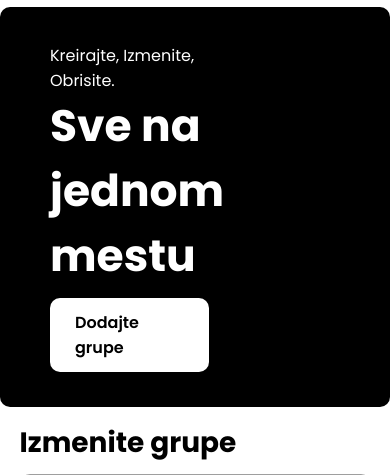
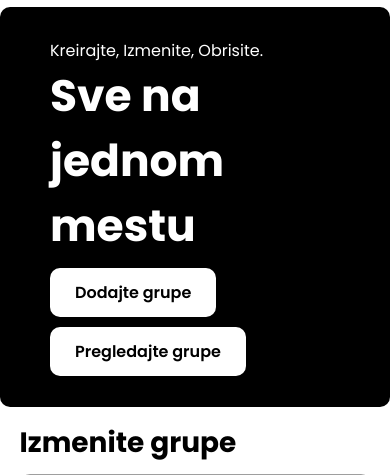
Before and after one commit to nickola23/PHPFitnessApp, a PHP site: page /groupsAdmin.php in a window 390 px wide. Shown: the part 68-543 px from the top of the page. Run offline with PHP 8.4, Linux system fonts and the light colour scheme; the visitor is signed in with stand-in values (Sample User, id 1); data comes from the database, SQL or seed files in the repository; data that the repository does not hold is empty; grey boxes are pictures that could not be loaded.

Commit message:
groups responsive added

```diff
--- a/css/global.css
+++ b/css/global.css
@@ -84,3 +84,8 @@ section {
         width: 100%;
     }
 }
+@media only screen and (max-width: 600px) {
+    .groupBtns {
+        flex-direction: column;
+    }
+}
--- a/css/groupsAdmin.css
+++ b/css/groupsAdmin.css
@@ -38,3 +38,16 @@
 .btnLight{
     margin-top: 10px;
 }
+
+@media only screen and (max-width: 900px) {
+    .memHero{
+        flex-direction: column;
+        justify-content: center;
+    }
+    .secLeft {
+        width: 100%;
+    }
+    .secRight {
+        width: 100%;
+    }
+}
--- a/groupsAdmin.php
+++ b/groupsAdmin.php
@@ -28,7 +28,11 @@
         <p>Kreirajte, Izmenite, Obrisite.</p>
         <h1>Sve na jednom mestu</h1>
         <p></p>
-        <a href="./groupEdit.php"><div class="btnLight">Dodajte grupe</div></a>
+        <div class="groupBtns">
+            <a href="./groupEdit.php"><div class="btnLight">Dodajte grupe</div></a>
+            <a href="./groups.php"><div class="btnLight">Pregledajte grupe</div></a>
+        </div>
+
         </div>
         <div class="secRight"></div>
     </section>
```
